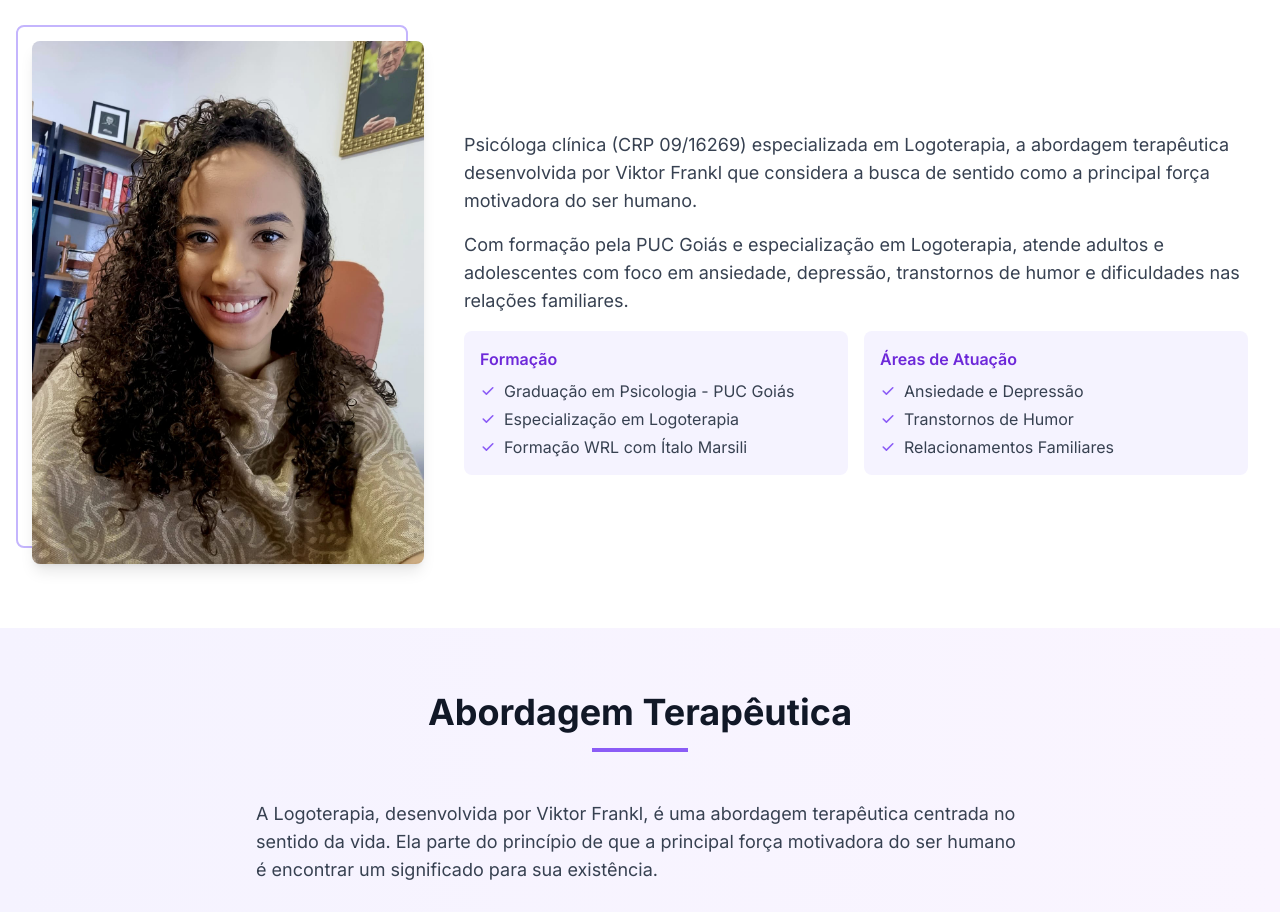
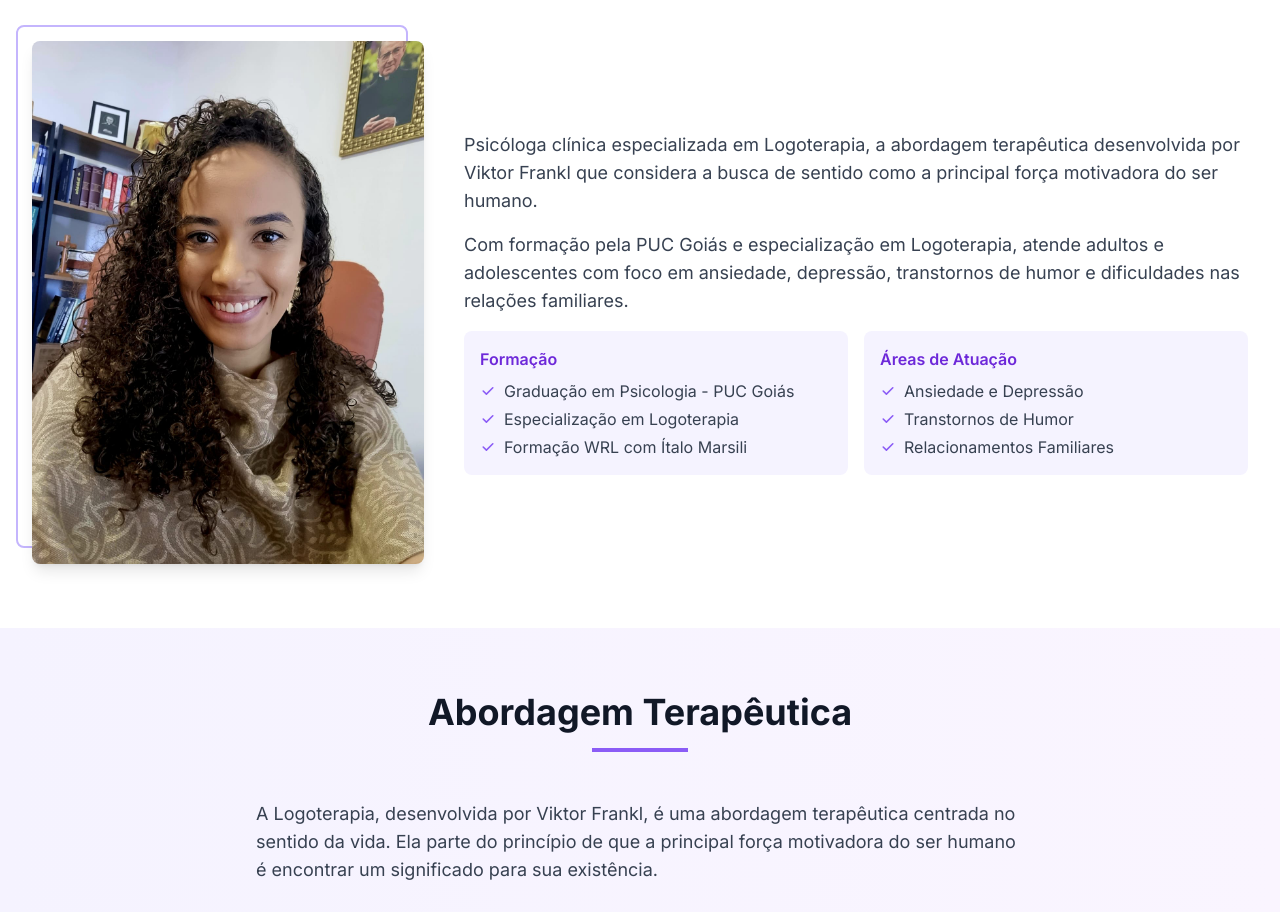
Before and after one commit to EduardoSousaPO/site-larissa, a React (Vite) app: page / in a window 1280 px wide. Shown: the part 1240-2152 px from the top of the page. Built offline with nearby package versions, Linux system fonts and the light colour scheme.

Commit message:
Remoção do número CRP

```diff
--- a/src/components/sections/AboutSection.tsx
+++ b/src/components/sections/AboutSection.tsx
@@ -44,7 +44,7 @@ const AboutSection = () => {
           >
             <div className="space-y-4">
               <p className="text-lg text-gray-700">
-                Psicóloga clínica (CRP 09/16269) especializada em Logoterapia, a abordagem
+                Psicóloga clínica especializada em Logoterapia, a abordagem
                 terapêutica desenvolvida por Viktor Frankl que considera a busca de sentido
                 como a principal força motivadora do ser humano.
               </p>
--- a/src/pages/Sobre.tsx
+++ b/src/pages/Sobre.tsx
@@ -49,7 +49,7 @@ const Sobre = () => {
                     <svg className="w-5 h-5 text-primary-600 mt-1 mr-2" fill="none" stroke="currentColor" viewBox="0 0 24 24" xmlns="http://www.w3.org/2000/svg">
                       <path strokeLinecap="round" strokeLinejoin="round" strokeWidth={2} d="M5 13l4 4L19 7" />
                     </svg>
-                    <span>CRP 09/16269</span>
+                    <span>Psicóloga</span>
                   </li>
                   <li className="flex items-start">
                     <svg className="w-5 h-5 text-primary-600 mt-1 mr-2" fill="none" stroke="currentColor" viewBox="0 0 24 24" xmlns="http://www.w3.org/2000/svg">
@@ -82,7 +82,7 @@ const Sobre = () => {
             >
               <div className="prose prose-lg max-w-none">
                 <p className="text-lg leading-relaxed mb-6">
-                  Dra. Larissa Nunes da Silva é psicóloga clínica (CRP 09/16269) especializada em Logoterapia,
+                  Dra. Larissa Nunes da Silva é psicóloga clínica especializada em Logoterapia,
                   a abordagem terapêutica desenvolvida pelo psiquiatra Viktor Frankl que considera a busca de
                   sentido para a vida como a principal força motivadora do ser humano.
                 </p>
```
